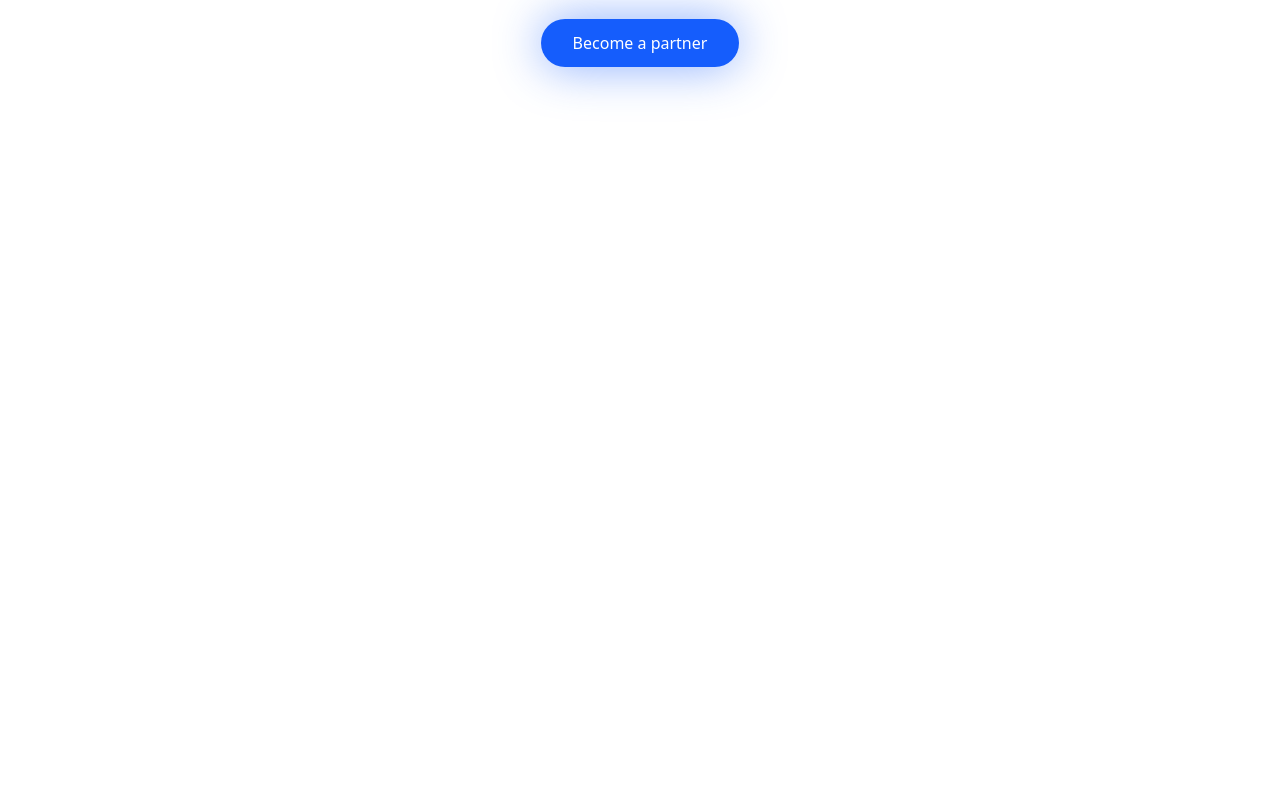
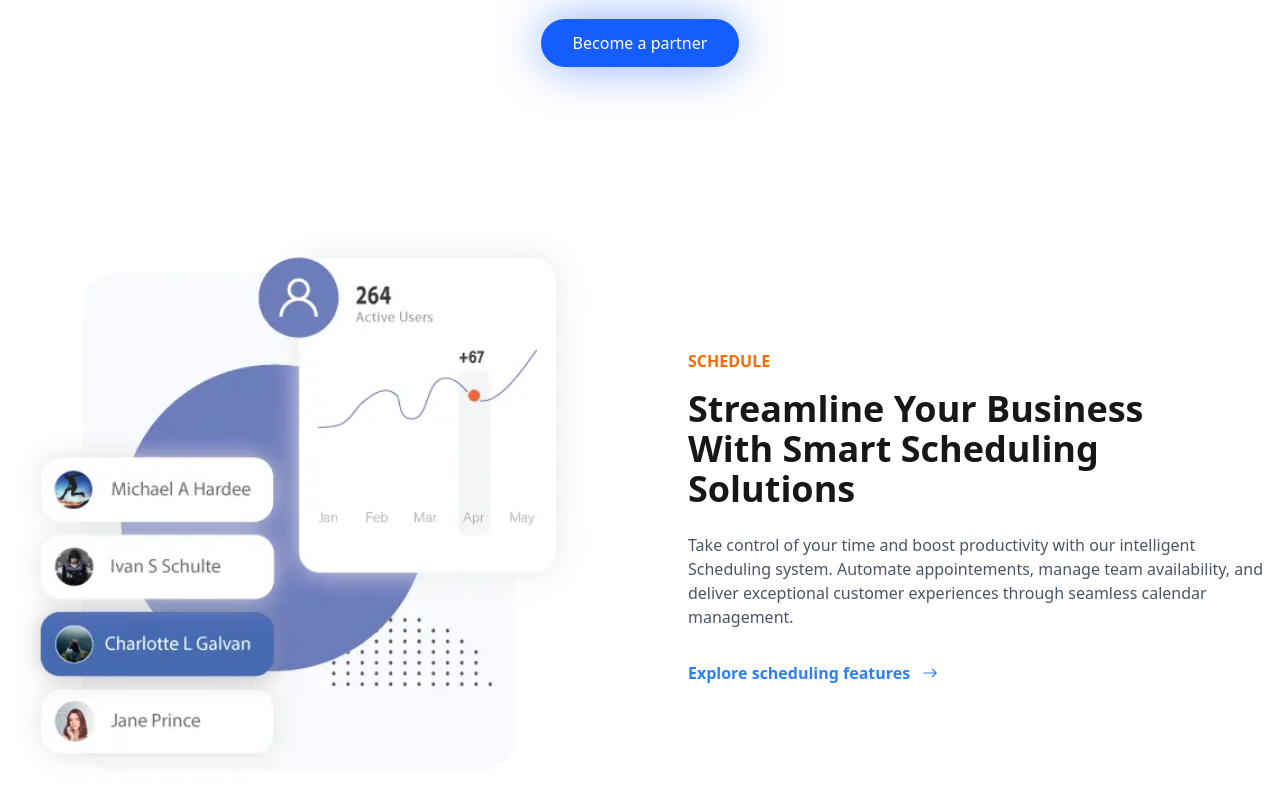
Before and after one commit to rahulyadav6/Modern-React-App, a React (Vite) app: page / in a window 1280 px wide. Shown: the part 1660-2466 px from the top of the page. Before the commit the page ends 1791 px from the top, so only its background shows below. Built offline with nearby package versions, Linux system fonts and the light colour scheme.

Commit message:
schedule section complete

```diff
--- a/src/App.jsx
+++ b/src/App.jsx
@@ -4,6 +4,7 @@ import FeaturesSection from './components/FeaturesSection'
 import Hero from './components/Hero'
 import Navbar from './components/Navbar'
 import PurposeSection from './components/PurposeSection'
+import ScheduleSection from './components/ScheduleSection'
 
 function App() {
 
@@ -16,6 +17,7 @@ function App() {
         <CompanyLogo/>
         <PurposeSection/>
         <FeaturesSection/>
+        <ScheduleSection/>
       </div>
     </main>
   )
--- /dev/null
+++ b/src/components/ScheduleSection.jsx
@@ -0,0 +1,37 @@
+import React from 'react'
+import scheduleImage from "../assets/stats.webp"
+import { IoIosArrowRoundForward } from "react-icons/io";
+
+const ScheduleSection = () => {
+  return (
+    <section className='max-w-7xl mx-auto px-4 py-16 md:py-24'>
+        <div className='flex flex-col md:flex-row items-center justify-between gap-12 md:gap-24'>
+            {/* left div image */}
+            <div className='md:w-1/2 w-full'>
+                <img src={scheduleImage} alt='schedule Image' className='w-full h-auto'/>
+            </div>
+
+            {/* right div text  */}
+            <div className='md:w-1/2 w-full'>
+                <p className='text-orange-500 font-semibold'>SCHEDULE</p>
+                <h2 className='text-3xl md:text-4xl font-bold text-neutral-900 mt-4 mb-6'>
+                    Streamline Your Business <br/>
+                    With Smart Scheduling Solutions
+                </h2>
+
+                <p className='text-gray-600 mb-8'>Take control of your time and boost productivity with our intelligent Scheduling system.
+                Automate appointements, manage team availability, and deliver exceptional customer experiences
+                through seamless calendar management.
+                </p>
+
+                <a href='#' className='text-blue-500 font-semibold flex items-center gap-2 hover:gap-4 transition-all'>
+                    Explore scheduling features
+                     <IoIosArrowRoundForward className='size-6' />
+                </a>
+            </div>
+        </div>
+    </section>
+  )
+}
+
+export default ScheduleSection
```
